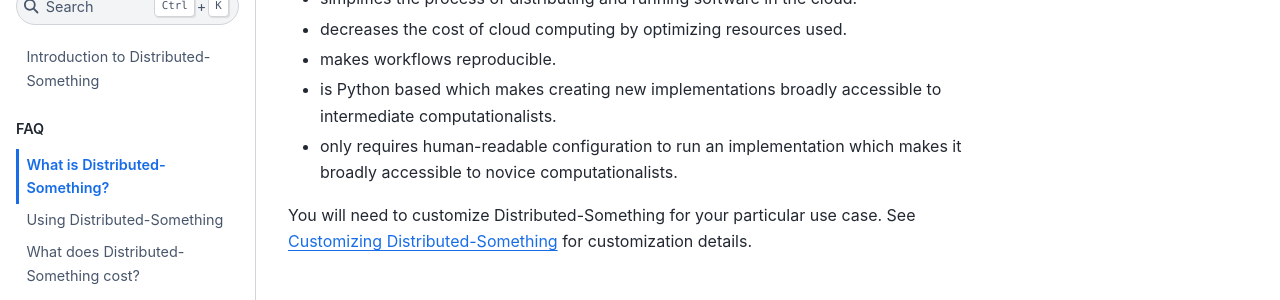
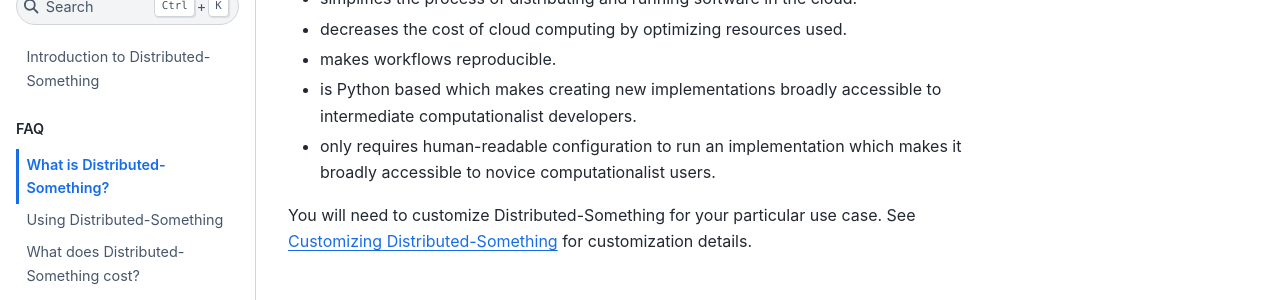
Before and after one commit to DistributedScience/Distributed-Something, a Jupyter Book: the page built from documentation/DS-documentation/overview.md, in a window 1280 px wide and 900 px high. Shown: the part 292-592 px from the top of the window. Built offline with Jupyter Book 1.0.4 settings and Sphinx 7.4.7 and the Sphinx Book theme 1.1.4, drawn with Linux system fonts in a browser that asks for light colours.

Commit message:
more doc cleanup

```diff
--- a/documentation/DS-documentation/overview.md
+++ b/documentation/DS-documentation/overview.md
@@ -6,8 +6,8 @@ Distributed-Something:
 * simplifies the process of distributing and running software in the cloud.
 * decreases the cost of cloud computing by optimizing resources used.
 * makes workflows reproducible.
-* is Python based which makes creating new implementations broadly accessible to intermediate computationalists.
-* only requires human-readable configuration to run an implementation which makes it broadly accessible to novice computationalists.
+* is Python based which makes creating new implementations broadly accessible to intermediate computationalist developers.
+* only requires human-readable configuration to run an implementation which makes it broadly accessible to novice computationalist users.
 
 You will need to customize Distributed-Something for your particular use case.
 See [Customizing Distributed-Something](customizing_DS.md) for customization details.
```
Also changed, not shown: documentation/DS-documentation/overview_2.md (+3 -0 lines), documentation/DS-documentation/step_0_prep.md (+1 -1 lines).
